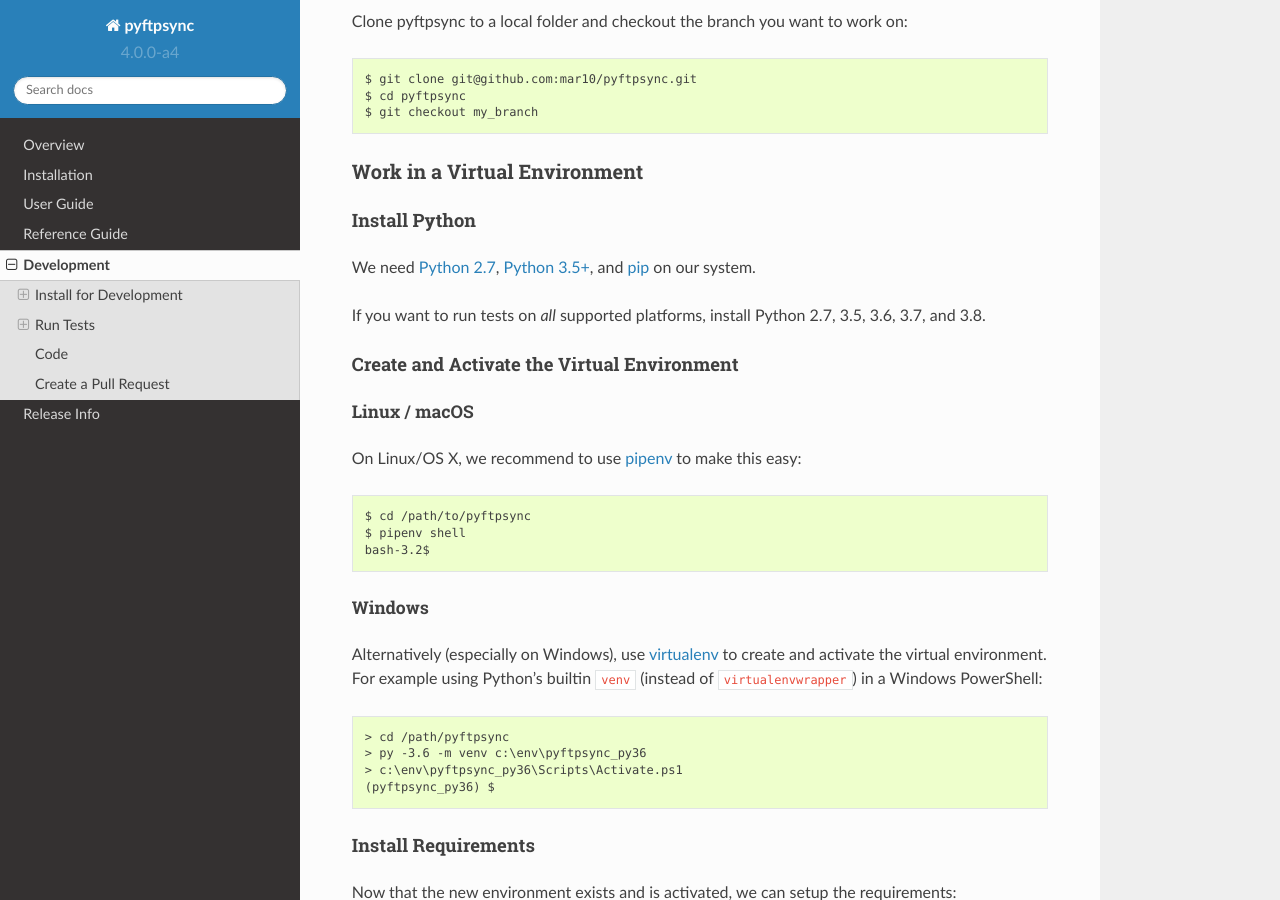
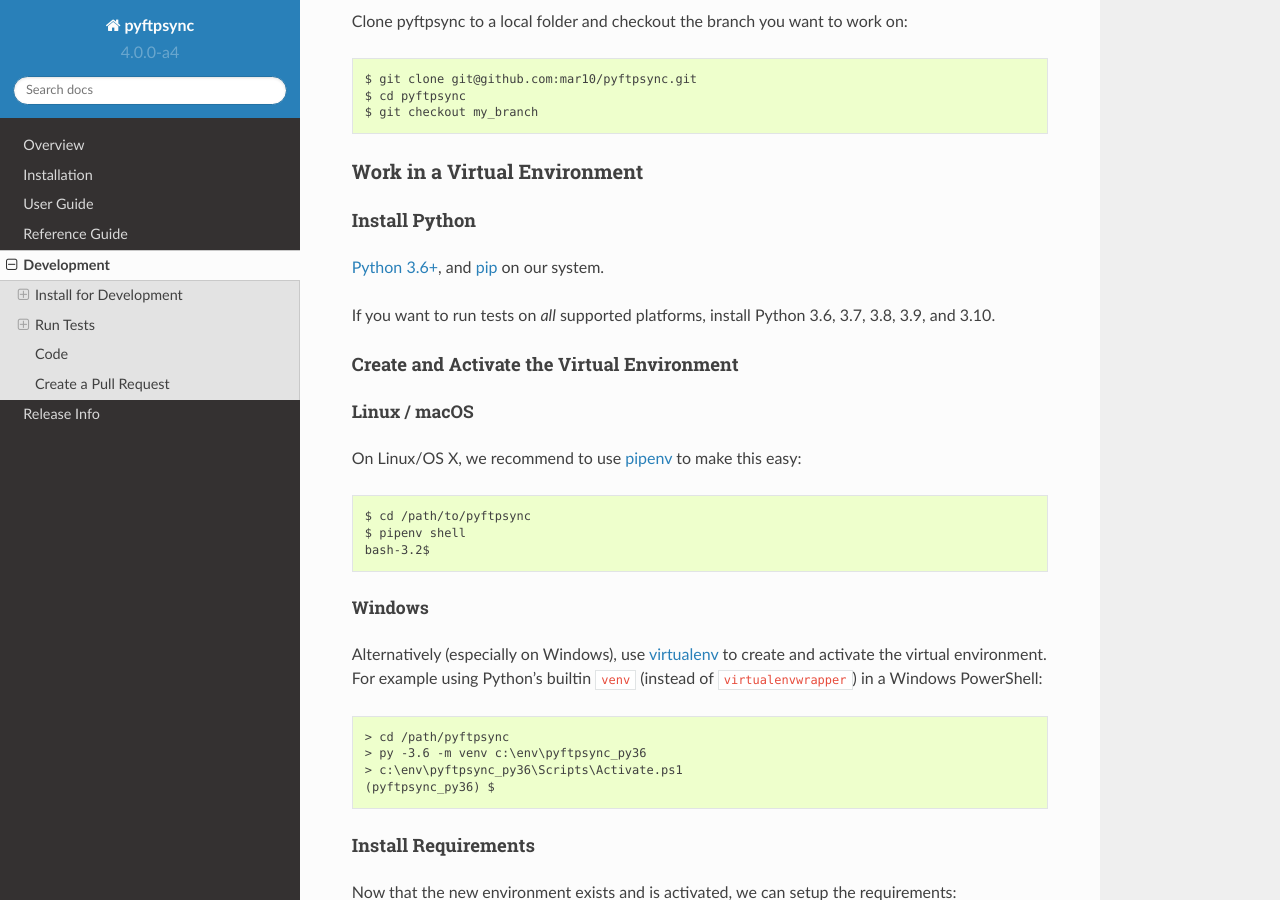
Before and after one commit to mar10/pyftpsync, a Sphinx documentation site: the page built from docs/sphinx/development.rst, in a window 1280 px wide and 900 px high, scrolled down 400 px. Built offline with Sphinx 7.4.7 and the Read the Docs theme 2.0.0, drawn with Linux system fonts in a browser that asks for light colours; the version number is read from the project's files by our own code.

Commit message:
Stop testing Python 3.5 (EOL 2020-09-13)

```diff
--- a/docs/sphinx/development.rst
+++ b/docs/sphinx/development.rst
@@ -27,12 +27,11 @@
 
 Install Python
 ^^^^^^^^^^^^^^
-We need `Python 2.7 <https://www.python.org/downloads/>`_,
-`Python 3.5+ <https://www.python.org/downloads/>`_,
+`Python 3.6+ <https://www.python.org/downloads/>`_,
 and `pip <https://pip.pypa.io/en/stable/installing/#do-i-need-to-install-pip>`_ on our system.
 
-If you want to run tests on *all* supported platforms, install Python 2.7, 3.5,
-3.6, 3.7, and 3.8.
+If you want to run tests on *all* supported platforms, install
+Python 3.6, 3.7, 3.8, 3.9, and 3.10.
 
 Create and Activate the Virtual Environment
 ^^^^^^^^^^^^^^^^^^^^^^^^^^^^^^^^^^^^^^^^^^^
--- a/readme_pypi.rst
+++ b/readme_pypi.rst
@@ -13,7 +13,7 @@
 .. note::
     Version 4.0 introduces drops support for Python 2.
 
-Requires `Python <https://www.python.org/download/>`_ 3.5+.
+Requires `Python <https://www.python.org/download/>`_ 3.6+.
 
 A Windows `MSI installer is also available on GitHub <https://github.com/mar10/pyftpsync/releases>`_.
 
--- a/setup.cfg
+++ b/setup.cfg
@@ -33,7 +33,6 @@
     Programming Language :: Python
     Programming Language :: Python :: 3
     Programming Language :: Python :: 3 :: Only
-    Programming Language :: Python :: 3.5
     Programming Language :: Python :: 3.6
     Programming Language :: Python :: 3.7
     Programming Language :: Python :: 3.8
```
Also changed, not shown: README.md (+1 -1 lines), .travis.yml, 1 other file.
